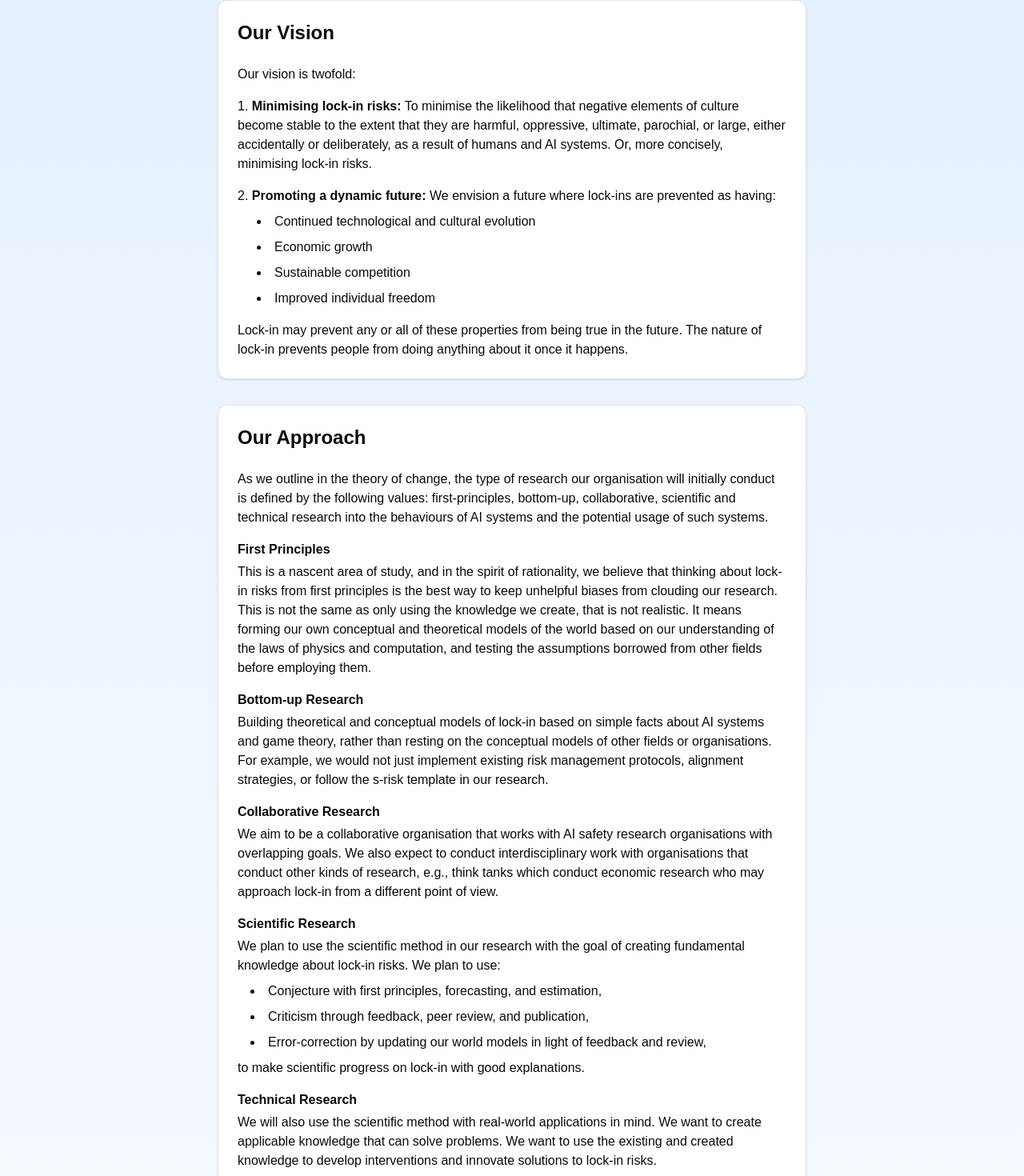
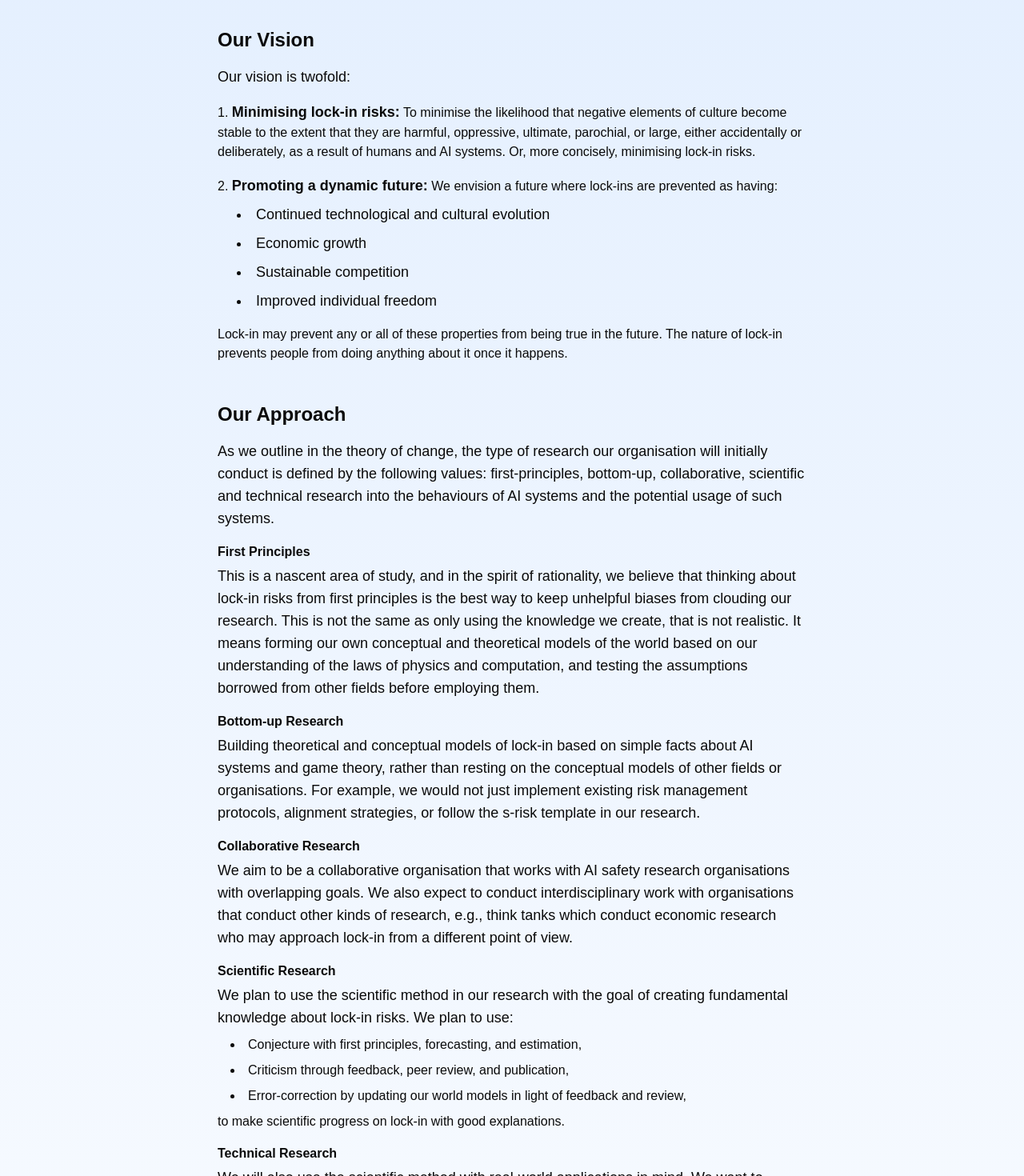
Before and after one commit to alamerton/formation-website, a Next.js app: page /about in a window 1280 px wide. Shown: the part 1017-2487 px from the top of the page at 80% size. Built offline with nearby package versions, Linux system fonts and the light colour scheme.

Commit message:
Removed cards from about page, added bottom padding to text sections, and made font size bigger

```diff
--- a/src/app/about/page.tsx
+++ b/src/app/about/page.tsx
@@ -18,61 +18,50 @@ const AboutPage = () => {
                 priority
               />
             </div>
-
             <h1 className="text-3xl md:text-4xl font-bold mb-6 text-center">
               About Us
             </h1>
-
             <div className="w-full sm:w-4/5 md:w-3/4 lg:w-2/3"> </div>
           </div>
         </div>
-        <Card className="mb-4 sm:mb-8">
-          <CardHeader>
-            <h2 className="text-lg sm:text-xl md:text-2xl font-semibold">
+        <div className="container pb-8">
+          <h2 className="text-lg sm:text-xl md:text-2xl font-semibold py-4">
             Who We Are
           </h2>
-          </CardHeader>
-          <CardContent>
-            <p className="text-xs sm:text-sm md:text-base">
+          <p className="text-lg">
             Nick Bostrom thought about AGI and lock-in in 2014, but there has
             been almost no empirical work on it since. We&apos;re starting
             Formation Research to minimise lock-in risk, the outcome being
-              reduced likelihood that humanity ends up in a lock-in in the
-              future.
+            reduced likelihood that humanity ends up in a lock-in in the future.
             <br />
-              <br /> A lock-in is where features of the world, typically
-              negative elements of human culture that are harmful or oppressive,
-              are held stable for long periods of time, akin to a totalitarian
-              regime. A future where lock-ins are prevented has continued
-              technological and cultural evolution, economic growth, sustainable
-              competition, and improved individual freedom. Lock-in may prevent
-              any or all of these properties from being true in the future. The
-              nature of lock-in prevents people from doing anything about it
-              once it happens.
+            <br /> A lock-in is where features of the world, typically negative
+            elements of human culture that are harmful or oppressive, are held
+            stable for long periods of time, akin to a totalitarian regime. A
+            future where lock-ins are prevented has continued technological and
+            cultural evolution, economic growth, sustainable competition, and
+            improved individual freedom. Lock-in may prevent any or all of these
+            properties from being true in the future. The nature of lock-in
+            prevents people from doing anything about it once it happens.
             <br />
             <br />
             <strong>Example 1:</strong> an AGI may gain strategic control of
             humanity, enforcing a dystopian scenario where the AGI competently
             pursues some goal, preventing human intervention.
             <br />
-              <strong>Example 2:</strong> a human dictator may leverage AI
-              systems to improve their own lifespan and implement mass worldwide
+            <strong>Example 2:</strong> a human dictator may leverage AI systems
+            to improve their own lifespan and implement mass worldwide
             surveillance, leading to a long-term totalitarian regime.
           </p>
-          </CardContent>
-        </Card>
-        <Card className="mb-4 sm:mb-8">
-          <CardHeader>
-            <h2 className="text-lg sm:text-xl md:text-2xl font-semibold">
+        </div>
+        <div className="container pb-8">
+          <h2 className="text-lg sm:text-xl md:text-2xl font-semibold py-4">
             Our Vision
           </h2>
-          </CardHeader>
-          <CardContent>
           <div>
-              <p className="mb-4">Our vision is twofold:</p>
+            <p className="text-lg mb-4">Our vision is twofold:</p>
             <ol className="list-decimal list-inside space-y-4">
               <li>
-                  <span className="font-semibold">
+                <span className="text-lg font-semibold">
                   Minimising lock-in risks:
                 </span>{" "}
                 To minimise the likelihood that negative elements of culture
@@ -82,11 +71,11 @@ const AboutPage = () => {
                 concisely, minimising lock-in risks.
               </li>
               <li>
-                  <span className="font-semibold">
+                <span className="text-lg font-semibold">
                   Promoting a dynamic future:
                 </span>{" "}
                 We envision a future where lock-ins are prevented as having:
-                  <ul className="list-disc list-inside mt-2 ml-6 space-y-2">
+                <ul className="list-disc list-inside mt-2 ml-6 space-y-2 text-lg">
                   <li>Continued technological and cultural evolution</li>
                   <li>Economic growth</li>
                   <li>Sustainable competition</li>
@@ -95,75 +84,66 @@ const AboutPage = () => {
               </li>
             </ol>
             <p className="mt-4">
-                Lock-in may prevent any or all of these properties from being
-                true in the future. The nature of lock-in prevents people from
-                doing anything about it once it happens.
+              Lock-in may prevent any or all of these properties from being true
+              in the future. The nature of lock-in prevents people from doing
+              anything about it once it happens.
             </p>
           </div>
-          </CardContent>
-        </Card>
-        <Card className="mb-4 sm:mb-8">
-          <CardHeader>
-            <h2 className="text-lg sm:text-xl md:text-2xl font-semibold">
+        </div>
+        <h2 className="text-lg sm:text-xl md:text-2xl font-semibold py-4">
           Our Approach
         </h2>
-          </CardHeader>
-          <CardContent>
         <div>
-              <p>
+          <p className="text-lg">
             As we outline in the theory of change, the type of research our
             organisation will initially conduct is defined by the following
-                values: first-principles, bottom-up, collaborative, scientific
-                and technical research into the behaviours of AI systems and the
+            values: first-principles, bottom-up, collaborative, scientific and
+            technical research into the behaviours of AI systems and the
             potential usage of such systems.
           </p>
 
-              <h4 className="text-md font-semibold mt-4 mb-1">
-                First Principles
-              </h4>
-              <p>
-                This is a nascent area of study, and in the spirit of
-                rationality, we believe that thinking about lock-in risks from
-                first principles is the best way to keep unhelpful biases from
-                clouding our research. This is not the same as only using the
-                knowledge we create, that is not realistic. It means forming our
-                own conceptual and theoretical models of the world based on our
-                understanding of the laws of physics and computation, and
-                testing the assumptions borrowed from other fields before
-                employing them.
+          <h4 className="text-md font-semibold mt-4 mb-1">First Principles</h4>
+          <p className="text-lg">
+            This is a nascent area of study, and in the spirit of rationality,
+            we believe that thinking about lock-in risks from first principles
+            is the best way to keep unhelpful biases from clouding our research.
+            This is not the same as only using the knowledge we create, that is
+            not realistic. It means forming our own conceptual and theoretical
+            models of the world based on our understanding of the laws of
+            physics and computation, and testing the assumptions borrowed from
+            other fields before employing them.
           </p>
 
           <h4 className="text-md font-semibold mt-4 mb-1">
             Bottom-up Research
           </h4>
-              <p>
+          <p className="text-lg">
             Building theoretical and conceptual models of lock-in based on
-                simple facts about AI systems and game theory, rather than
-                resting on the conceptual models of other fields or
-                organisations. For example, we would not just implement existing
-                risk management protocols, alignment strategies, or follow the
-                s-risk template in our research.
+            simple facts about AI systems and game theory, rather than resting
+            on the conceptual models of other fields or organisations. For
+            example, we would not just implement existing risk management
+            protocols, alignment strategies, or follow the s-risk template in
+            our research.
           </p>
 
           <h4 className="text-md font-semibold mt-4 mb-1">
             Collaborative Research
           </h4>
-              <p>
-                We aim to be a collaborative organisation that works with AI
-                safety research organisations with overlapping goals. We also
-                expect to conduct interdisciplinary work with organisations that
-                conduct other kinds of research, e.g., think tanks which conduct
-                economic research who may approach lock-in from a different
-                point of view.
+          <p className="text-lg">
+            We aim to be a collaborative organisation that works with AI safety
+            research organisations with overlapping goals. We also expect to
+            conduct interdisciplinary work with organisations that conduct other
+            kinds of research, e.g., think tanks which conduct economic research
+            who may approach lock-in from a different point of view.
           </p>
 
           <h4 className="text-md font-semibold mt-4 mb-1">
             Scientific Research
           </h4>
-              <p>
-                We plan to use the scientific method in our research with the
-                goal of creating fundamental knowledge about lock-in risks. We
-                plan to use:
+          <p className="text-lg">
+            We plan to use the scientific method in our research with the goal
+            of creating fundamental knowledge about lock-in risks. We plan to
+            use:
           </p>
           <ul className="list-disc list-inside mt-2 space-y-2">
             <li className="ml-4">
@@ -173,8 +153,8 @@ const AboutPage = () => {
               Criticism through feedback, peer review, and publication,
             </li>
             <li className="ml-4">
-                  Error-correction by updating our world models in light of
-                  feedback and review,
+              Error-correction by updating our world models in light of feedback
+              and review,
             </li>
           </ul>
           <p className="mt-2">
@@ -184,24 +164,23 @@ const AboutPage = () => {
           <h4 className="text-md font-semibold mt-4 mb-1">
             Technical Research
           </h4>
-              <p>
-                We will also use the scientific method with real-world
-                applications in mind. We want to create applicable knowledge
-                that can solve problems. We want to use the existing and created
-                knowledge to develop interventions and innovate solutions to
-                lock-in risks.
+          <p className="text-lg">
+            We will also use the scientific method with real-world applications
+            in mind. We want to create applicable knowledge that can solve
+            problems. We want to use the existing and created knowledge to
+            develop interventions and innovate solutions to lock-in risks.
           </p>
 
           <h4 className="text-md font-semibold mt-4 mb-1">
             Validated Learning
           </h4>
-              <p>
+          <p className="text-lg">
             We believe in the build, measure, learn approach to creating and
             scaling solutions to problems. In the context of lock-in
             minimisation, this entails continuously updating our theory of
-                change, research agneda, and interventions upon updates to our
-                world models. We aim to always use evidence and reason to update
-                those world models.
+            change, research agneda, and interventions upon updates to our world
+            models. We aim to always use evidence and reason to update those
+            world models.
             <br />
             <br />
             We plan to update our products and interventions in an iterative
@@ -220,8 +199,6 @@ const AboutPage = () => {
             </div>
           </div>
         </div>
-          </CardContent>
-        </Card>
       </div>
     </div>
   );
```
Also changed, not shown: src/images/product-cycle.png. Lines whose indentation alone changed are shown as unchanged.
